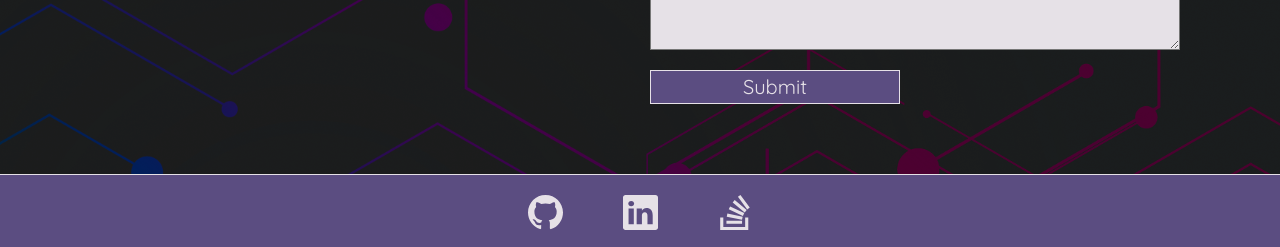
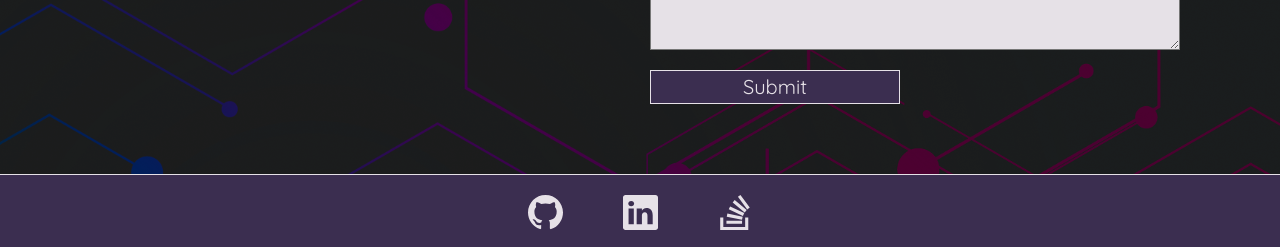
Before and after one commit to sammythyst/portfolio, a React (Create React App) app: page / in a window 1280 px wide. Shown: the part 862-1109 px from the top of the page. Built offline with nearby package versions, Linux system fonts and the light colour scheme.

Commit message:
update style

```diff
--- a/src/index.css
+++ b/src/index.css
@@ -2,7 +2,7 @@
 
 :root {
   --text: #e6e1e7;
-  --accent: #5b4d81;
+  --accent: #3b2e50;
 }
 
 * {
```
